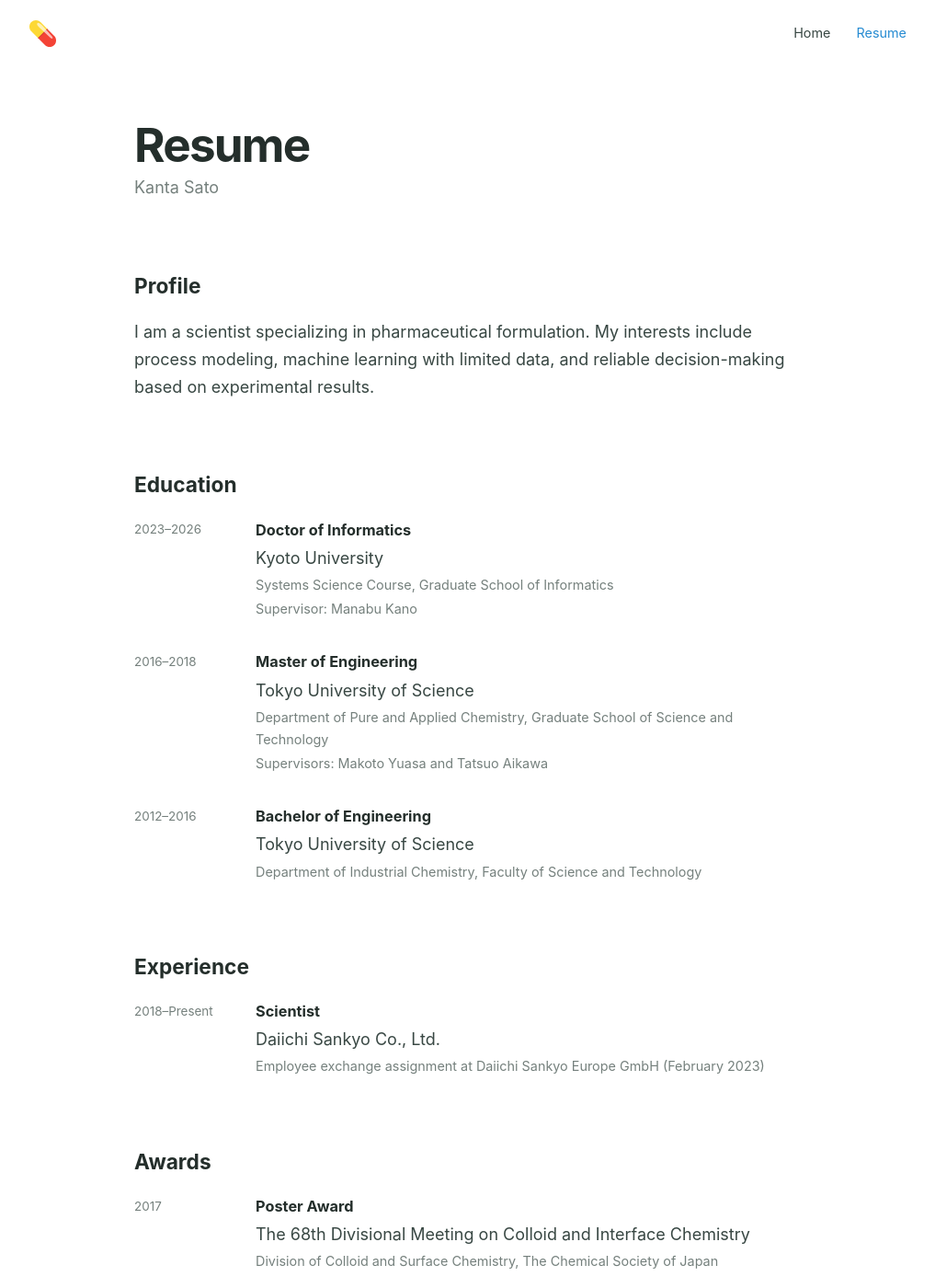
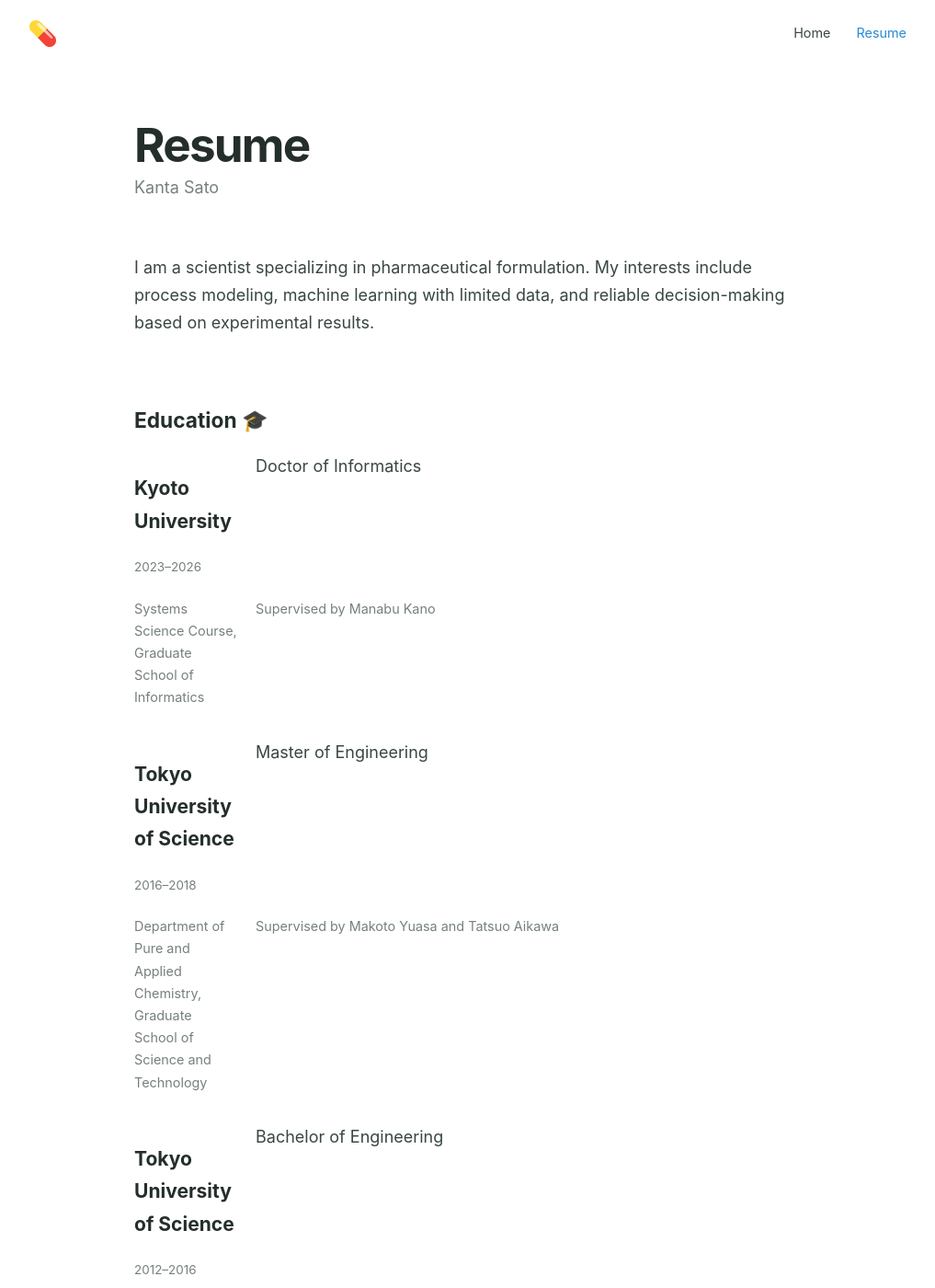
Before and after one commit to kanta-s/kanta-s.github.io, a Jekyll site: the page built from resume/index.html, in a window 1280 px wide and 1400 px high. Shown: the whole window at 92% size, without its empty margins (134-1151 px from the left). Built offline with Jekyll 4.4.1, drawn with Linux system fonts in a browser that asks for light colours; some of the changed text lies outside the part shown.

Commit message:
Clarify resume timeline hierarchy

```diff
--- a/resume/index.html
+++ b/resume/index.html
@@ -8,73 +8,70 @@ description: Education, experience, awards, and research interests of Kanta Sato
   <h1>Resume</h1>
   <p class="page-subtitle">Kanta Sato</p>
 
-  <section class="resume-section" aria-labelledby="profile-resume">
-    <h2 id="profile-resume">Profile</h2>
-    <p>I am a scientist specializing in pharmaceutical formulation. My interests include process modeling, machine learning with limited data, and reliable decision-making based on experimental results.</p>
-  </section>
+  <p class="resume-summary">I am a scientist specializing in pharmaceutical formulation. My interests include process modeling, machine learning with limited data, and reliable decision-making based on experimental results.</p>
 
   <section class="resume-section" aria-labelledby="education-title">
-    <h2 id="education-title">Education</h2>
+    <h2 id="education-title">Education <span aria-hidden="true">🎓</span></h2>
     <div class="resume-list">
       <article class="resume-entry">
+        <header class="resume-entry-header">
+          <h3>Kyoto University</h3>
           <p class="resume-date">2023–2026</p>
-        <div class="resume-entry-body">
-          <h3>Doctor of Informatics</h3>
-          <p class="resume-organization">Kyoto University</p>
+        </header>
+        <p class="resume-position">Doctor of Informatics</p>
         <p class="resume-detail">Systems Science Course, Graduate School of Informatics</p>
-          <p class="resume-detail">Supervisor: Manabu Kano</p>
-        </div>
+        <p class="resume-detail">Supervised by Manabu Kano</p>
       </article>
       <article class="resume-entry">
+        <header class="resume-entry-header">
+          <h3>Tokyo University of Science</h3>
           <p class="resume-date">2016–2018</p>
-        <div class="resume-entry-body">
-          <h3>Master of Engineering</h3>
-          <p class="resume-organization">Tokyo University of Science</p>
+        </header>
+        <p class="resume-position">Master of Engineering</p>
         <p class="resume-detail">Department of Pure and Applied Chemistry, Graduate School of Science and Technology</p>
-          <p class="resume-detail">Supervisors: Makoto Yuasa and Tatsuo Aikawa</p>
-        </div>
+        <p class="resume-detail">Supervised by Makoto Yuasa and Tatsuo Aikawa</p>
       </article>
       <article class="resume-entry">
+        <header class="resume-entry-header">
+          <h3>Tokyo University of Science</h3>
           <p class="resume-date">2012–2016</p>
-        <div class="resume-entry-body">
-          <h3>Bachelor of Engineering</h3>
-          <p class="resume-organization">Tokyo University of Science</p>
+        </header>
+        <p class="resume-position">Bachelor of Engineering</p>
         <p class="resume-detail">Department of Industrial Chemistry, Faculty of Science and Technology</p>
-        </div>
       </article>
     </div>
   </section>
 
   <section class="resume-section" aria-labelledby="experience-title">
-    <h2 id="experience-title">Experience</h2>
+    <h2 id="experience-title">Experience <span aria-hidden="true">💼</span></h2>
     <div class="resume-list">
       <article class="resume-entry">
+        <header class="resume-entry-header">
+          <h3>Daiichi Sankyo Co., Ltd.</h3>
           <p class="resume-date">2018–Present</p>
-        <div class="resume-entry-body">
-          <h3>Scientist</h3>
-          <p class="resume-organization">Daiichi Sankyo Co., Ltd.</p>
+        </header>
+        <p class="resume-position">Scientist</p>
         <p class="resume-detail">Employee exchange assignment at Daiichi Sankyo Europe GmbH (February 2023)</p>
-        </div>
       </article>
     </div>
   </section>
 
   <section class="resume-section" aria-labelledby="awards-title">
-    <h2 id="awards-title">Awards</h2>
+    <h2 id="awards-title">Awards <span aria-hidden="true">🌟</span></h2>
     <div class="resume-list">
       <article class="resume-entry">
+        <header class="resume-entry-header">
+          <h3>Poster Award</h3>
           <p class="resume-date">2017</p>
-        <div class="resume-entry-body">
-          <h3>Poster Award</h3>
-          <p class="resume-organization">The 68th Divisional Meeting on Colloid and Interface Chemistry</p>
+        </header>
+        <p class="resume-position">The 68th Divisional Meeting on Colloid and Interface Chemistry</p>
         <p class="resume-detail">Division of Colloid and Surface Chemistry, The Chemical Society of Japan</p>
-        </div>
       </article>
     </div>
   </section>
 
   <section class="resume-section" aria-labelledby="interests-title">
-    <h2 id="interests-title">Research Interests</h2>
+    <h2 id="interests-title">Research Interests <span aria-hidden="true">🔬</span></h2>
     <ul class="plain-list">
       <li>Pharmaceutical formulation and process modeling</li>
       <li>Machine learning with limited data</li>
```
Lines whose indentation alone changed are shown as unchanged.
